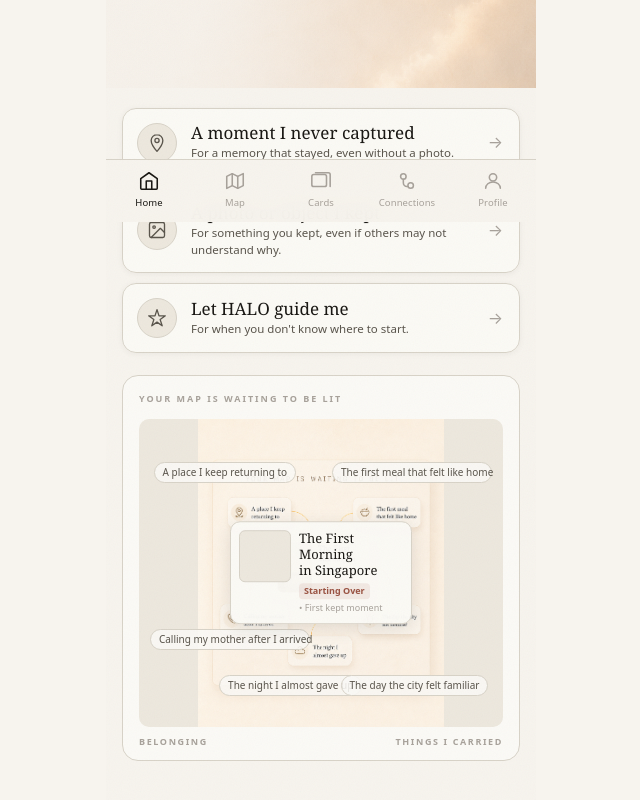
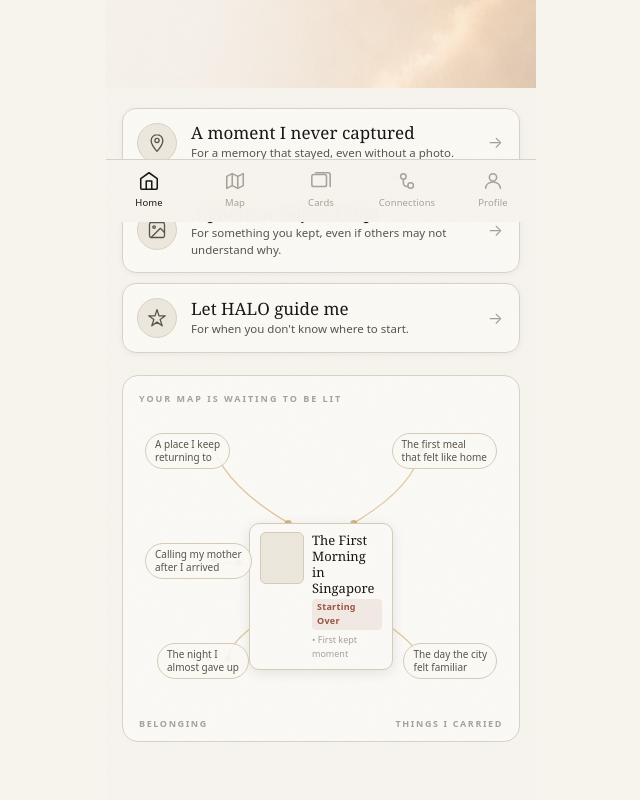
Before and after one commit to leoldonz-sudo/halo-mvp, a Next.js app: page /demo in a window 1280 px wide. Shown: the part 578-1378 px from the top of the page, without its empty margins (319-959 px from the left). Built offline with nearby package versions, Linux system fonts and the light colour scheme.

Commit message:
fix: replace map image with pure HTML/SVG component, remove duplicate HALO orb

```diff
--- a/components/home/HomeHero.tsx
+++ b/components/home/HomeHero.tsx
@@ -2,7 +2,6 @@
 
 import Image from "next/image";
 import type { EntryType } from "@/lib/types";
-import { XiaomanAvatar } from "@/components/XiaomanAvatar";
 
 // ── Entry card icons ─────────────────────────────────────────────────────────
 
@@ -51,14 +50,6 @@ const ENTRIES: Entry[] = [
   { type: "guided",       title: "Let HALO guide me",          sub: "For when you don't know where to start.",                       icon: <IconSparkle /> },
 ];
 
-const MAP_NODES = [
-  { label: "A place I keep returning to",      pos: "top-[14%] left-[4%]" },
-  { label: "The first meal that felt like home", pos: "top-[14%] right-[3%]" },
-  { label: "Calling my mother after I arrived",  pos: "bottom-[25%] left-[3%]" },
-  { label: "The night I almost gave up",         pos: "bottom-[10%] left-[22%]" },
-  { label: "The day the city felt familiar",     pos: "bottom-[10%] right-[4%]" },
-];
-
 const NAV_TABS = [
   { label: "Home",        Icon: NavHome,    active: true  },
   { label: "Map",         Icon: NavMap,     active: false },
@@ -67,7 +58,151 @@ const NAV_TABS = [
   { label: "Profile",     Icon: NavProfile, active: false },
 ];
 
-// ── Component ────────────────────────────────────────────────────────────────
+// ── Memory Map — pure HTML/SVG component ─────────────────────────────────────
+// viewBox: 320 × 290 (matches the container's intended rendered size in px)
+// All node and card positions are defined in these coordinates.
+// The SVG is absolutely positioned behind all HTML nodes so lines appear under chips.
+
+/*
+  Layout grid (320 × 290):
+  ┌─────────────────────────────────────┐
+  │ [tl chip]            [tr chip]      │
+  │                                     │
+  │          [centre card]              │
+  │                                     │
+  │ [ml chip]                           │
+  │            [bl chip]  [br chip]     │
+  └─────────────────────────────────────┘
+*/
+
+// node chip anchor points (top-left corner of chip, for absolute CSS)
+const NODES = [
+  { key: "tl", label: "A place I keep\nreturning to",        top:  14, left:   6, cx:  66, cy:  30 },
+  { key: "tr", label: "The first meal\nthat felt like home", top:  14, right:  6, cx: 248, cy:  30 },
+  { key: "ml", label: "Calling my mother\nafter I arrived",  top: 124, left:   6, cx:  66, cy: 140 },
+  { key: "bl", label: "The night I\nalmost gave up",         top: 224, left:  18, cx:  78, cy: 240 },
+  { key: "br", label: "The day the city\nfelt familiar",     top: 224, right:  6, cx: 248, cy: 240 },
+] as const;
+
+// centre card geometry (used by SVG paths and the HTML card absolutely)
+const CARD = { top: 104, left: 88, w: 144, h: 80 };
+
+// SVG connection lines: each is a quadratic bezier from card-edge to node centre
+const LINES = [
+  // card top-centre → tl node centre
+  { d: `M ${CARD.left + CARD.w * 0.3},${CARD.top} Q ${CARD.left - 10},${CARD.top - 36} 66,30` },
+  // card top-centre → tr node centre
+  { d: `M ${CARD.left + CARD.w * 0.7},${CARD.top} Q ${CARD.left + CARD.w + 10},${CARD.top - 36} 248,30` },
+  // card left-centre → ml node centre
+  { d: `M ${CARD.left},${CARD.top + CARD.h * 0.5} Q ${CARD.left - 30},${CARD.top + CARD.h * 0.5} 66,140` },
+  // card bottom-left → bl node centre
+  { d: `M ${CARD.left + CARD.w * 0.3},${CARD.top + CARD.h} Q ${CARD.left - 10},${CARD.top + CARD.h + 36} 78,240` },
+  // card bottom-right → br node centre
+  { d: `M ${CARD.left + CARD.w * 0.7},${CARD.top + CARD.h} Q ${CARD.left + CARD.w + 10},${CARD.top + CARD.h + 36} 248,240` },
+];
+
+// dot positions: one at each node centre + one at each card-edge start
+const CARD_DOTS = [
+  { x: CARD.left + CARD.w * 0.3,  y: CARD.top },
+  { x: CARD.left + CARD.w * 0.7,  y: CARD.top },
+  { x: CARD.left,                  y: CARD.top + CARD.h * 0.5 },
+  { x: CARD.left + CARD.w * 0.3,  y: CARD.top + CARD.h },
+  { x: CARD.left + CARD.w * 0.7,  y: CARD.top + CARD.h },
+];
+
+function MemoryMap() {
+  return (
+    <div
+      aria-hidden
+      style={{ position: "relative", width: "100%", height: 290, userSelect: "none" }}
+    >
+      {/* ── SVG connection lines (behind all HTML elements) ── */}
+      <svg
+        viewBox="0 0 320 290"
+        preserveAspectRatio="none"
+        aria-hidden
+        style={{ position: "absolute", inset: 0, width: "100%", height: "100%", pointerEvents: "none", zIndex: 0 }}
+      >
+        {/* amber connection paths */}
+        {LINES.map((l, i) => (
+          <path key={i} d={l.d} fill="none" stroke="#c9a05a" strokeWidth="1.2" strokeDasharray="0" opacity="0.55" />
+        ))}
+        {/* dots at card border exits */}
+        {CARD_DOTS.map((p, i) => (
+          <circle key={i} cx={p.x} cy={p.y} r="3" fill="#c9a05a" opacity="0.7" />
+        ))}
+        {/* dots at node centres */}
+        {NODES.map((n) => (
+          <circle key={n.key} cx={n.cx} cy={n.cy} r="3" fill="#c9a05a" opacity="0.7" />
+        ))}
+      </svg>
+
+      {/* ── Centre moment card ── */}
+      <div
+        style={{
+          position: "absolute",
+          top: CARD.top,
+          left: "50%",
+          transform: "translateX(-50%)",
+          width: CARD.w,
+          display: "flex",
+          gap: 8,
+          background: "#fbfaf6",
+          border: "1px solid #d8cbb8",
+          borderRadius: 10,
+          padding: "8px 10px",
+          boxShadow: "0 3px 14px rgba(0,0,0,0.09)",
+          zIndex: 2,
+        }}
+      >
+        {/* thumbnail placeholder */}
+        <div style={{ flexShrink: 0, width: 44, height: 52, borderRadius: 6, background: "#ede8de", border: "1px solid #d8cbb8" }} />
+        <div style={{ display: "flex", flexDirection: "column", gap: 2, minWidth: 0 }}>
+          <span style={{ fontFamily: "var(--font-display)", fontSize: 13, color: "#1a1814", lineHeight: 1.25, display: "block" }}>
+            The First Morning<br />in Singapore
+          </span>
+          <span style={{ fontSize: 9, fontWeight: 700, color: "#9b5443", background: "rgba(155,84,67,0.10)", borderRadius: 4, padding: "1px 5px", width: "fit-content", letterSpacing: "0.03em" }}>
+            Starting Over
+          </span>
+          <span style={{ fontSize: 9, color: "#a8a29b", marginTop: 1 }}>
+            • First kept moment
+          </span>
+        </div>
+      </div>
+
+      {/* ── Surrounding node chips ── */}
+      {NODES.map((n) => {
+        const style: React.CSSProperties = {
+          position: "absolute",
+          top: n.top,
+          display: "flex",
+          alignItems: "center",
+          gap: 5,
+          background: "rgba(251,250,246,0.92)",
+          border: "1px solid #d8cbb8",
+          borderRadius: 20,
+          padding: "4px 9px",
+          fontSize: 10,
+          color: "#5a554c",
+          lineHeight: 1.3,
+          whiteSpace: "pre-line",
+          zIndex: 2,
+          maxWidth: 118,
+        };
+        if ("right" in n) {
+          style.right = (n as { right: number }).right;
+        } else {
+          style.left = (n as { left: number }).left;
+        }
+        return (
+          <span key={n.key} style={style}>{n.label}</span>
+        );
+      })}
+    </div>
+  );
+}
+
+// ── Main component ────────────────────────────────────────────────────────────
 
 export function HomeHero({ onPick }: { onPick: (type: EntryType) => void }) {
   return (
@@ -76,7 +211,7 @@ export function HomeHero({ onPick }: { onPick: (type: EntryType) => void }) {
       {/* ── HERO ─────────────────────────────────────────────── */}
       <section className="hh-hero">
 
-        {/* Background: floating cards + amber glow (pointer-events-none) */}
+        {/* Background: floating cards + baked-in HALO orb. pointer-events-none. */}
         <div aria-hidden className="hh-hero-bg pointer-events-none">
           <Image
             src="/assets/home-hero-bg.png"
@@ -87,7 +222,7 @@ export function HomeHero({ onPick }: { onPick: (type: EntryType) => void }) {
             priority
             unoptimized
           />
-          {/* left-side readability gradient */}
+          {/* readability gradient on the left so text stays clear */}
           <div className="hh-hero-grad" />
         </div>
 
@@ -103,12 +238,7 @@ export function HomeHero({ onPick }: { onPick: (type: EntryType) => void }) {
           </button>
         </div>
 
-        {/* HALO sun mascot — decorative, right side */}
-        <div aria-hidden className="hh-mascot pointer-events-none">
-          <XiaomanAvatar size={68} mood="idle" />
-        </div>
-
-        {/* Real selectable headline text */}
+        {/* Real selectable headline — no extra mascot overlay (baked into bg image) */}
         <div className="hh-copy">
           <h1 className="hh-h1">Hello.<br />I see your halo.</h1>
           <p className="hh-sub">Map the moments<br />that made you.</p>
@@ -139,36 +269,12 @@ export function HomeHero({ onPick }: { onPick: (type: EntryType) => void }) {
         ))}
       </div>
 
-      {/* ── MAP PREVIEW PANEL ─────────────────────────────────── */}
+      {/* ── MAP PREVIEW — pure HTML/SVG, no screenshot ─────────── */}
       <section className="hh-map-panel">
         <p className="hh-map-eyebrow">YOUR MAP IS WAITING TO BE LIT</p>
 
-        <div className="hh-map-visual">
-          {/* real map image as base */}
-          <Image
-            src="/assets/home-map.png"
-            alt="Memory map preview"
-            fill
-            sizes="390px"
-            className="object-contain object-center"
-            unoptimized
-          />
-
-          {/* surrounding memory nodes overlaid on map */}
-          {MAP_NODES.map(({ label, pos }) => (
-            <span key={label} className={`hh-map-node ${pos}`}>{label}</span>
-          ))}
-
-          {/* centre moment card */}
-          <div className="hh-map-card">
-            <div className="hh-map-card-thumb" />
-            <div className="hh-map-card-info">
-              <span className="hh-map-card-title">The First Morning<br />in Singapore</span>
-              <span className="hh-map-card-tag">Starting Over</span>
-              <span className="hh-map-card-dot">• First kept moment</span>
-            </div>
-          </div>
-        </div>
+        {/* Real component: SVG lines + HTML text chips */}
+        <MemoryMap />
 
         {/* zone labels */}
         <div className="hh-map-zones">
```
Also changed, not shown: 1 other file (tests, documents, lock files or other folders).
